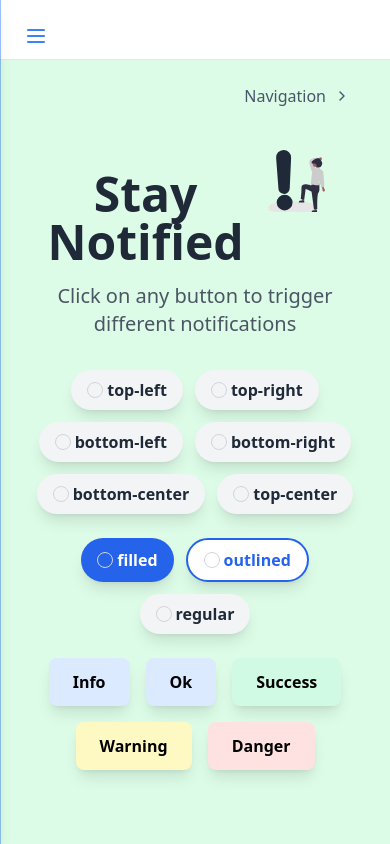
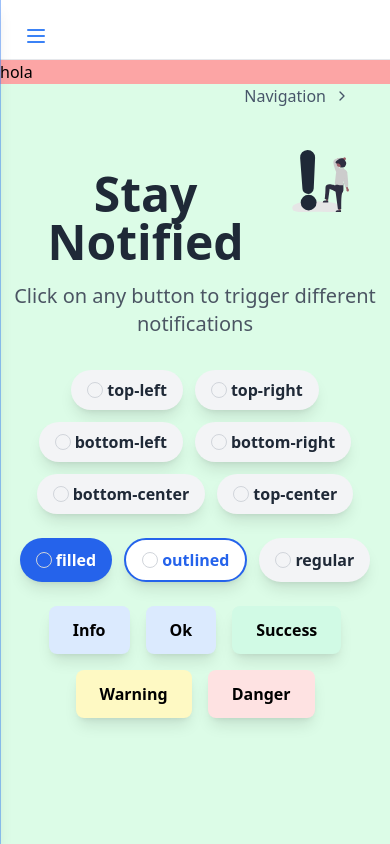
Before and after one commit to steverova/tailwind-feedback-components, a React (Vite) app: page /notification in a window 390 px wide. Built offline with nearby package versions, Linux system fonts and the light colour scheme.

Commit message:
Refactor flex container styling in MainLayout and remove unused import

```diff
--- a/src/Layouts/MainLayout/MainLayout.jsx
+++ b/src/Layouts/MainLayout/MainLayout.jsx
@@ -1,4 +1,4 @@
-import { MenuIcon, XIcon } from 'lucide-react'
+import { MenuIcon } from 'lucide-react'
 import { useState, useEffect } from 'react'
 import Header from './components/Header'
 import Sidebar from './components/SideBar'
@@ -65,7 +65,6 @@ function MainLayout({ children }) {
 				{/* Main content area */}
 				<div className='h-screen overflow-y-auto'>
 					{children}
-
 					<Outlet />
 				</div>
 			</div>
--- a/src/pages/NotificationPage.jsx
+++ b/src/pages/NotificationPage.jsx
@@ -53,9 +53,11 @@ const NotificationPage = () => {
 			</nav>
 
 			{/* Contenido principal */}
-			<div className='flex-1 sm:ml-32 overflow-y-auto p-6'>
-				<div className='sm:block md:hidden'>
-					<div className='fixed top-15 right-10 z-10  '>
+			<div className='flex-1 sm:ml-32 overflow-y-auto  '>
+
+				<div className='sm:block md:hidden  w-full bg-red-300'>
+					hola
+					<div className='fixed top-13 right-10 z-10  bg-green-100'>
 						<PopoverButton title='Navigation'>
 							<ul className='p-0'>
 								{['install', 'usage', 'props', 'methods'].map((item) => (
```
